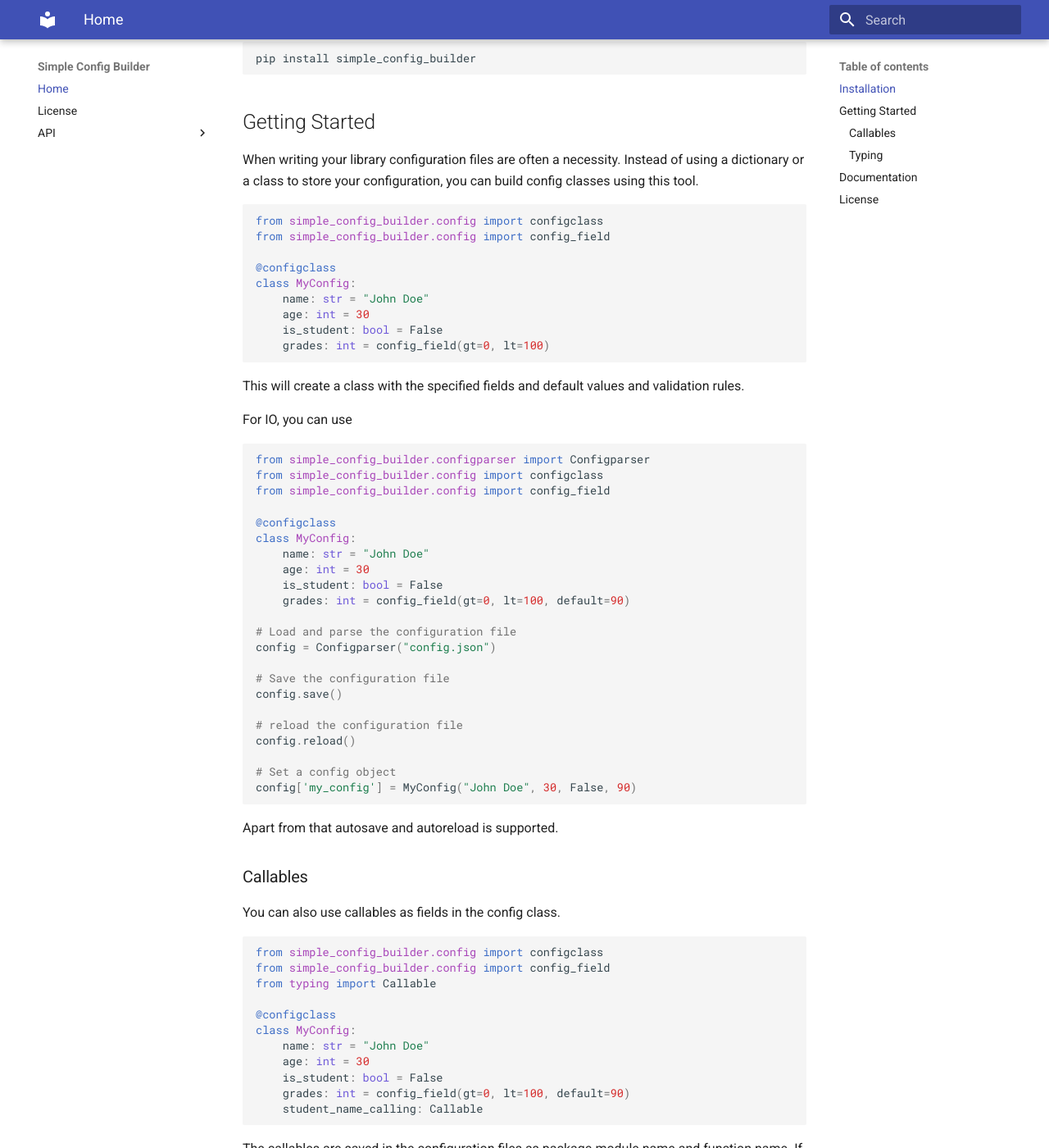
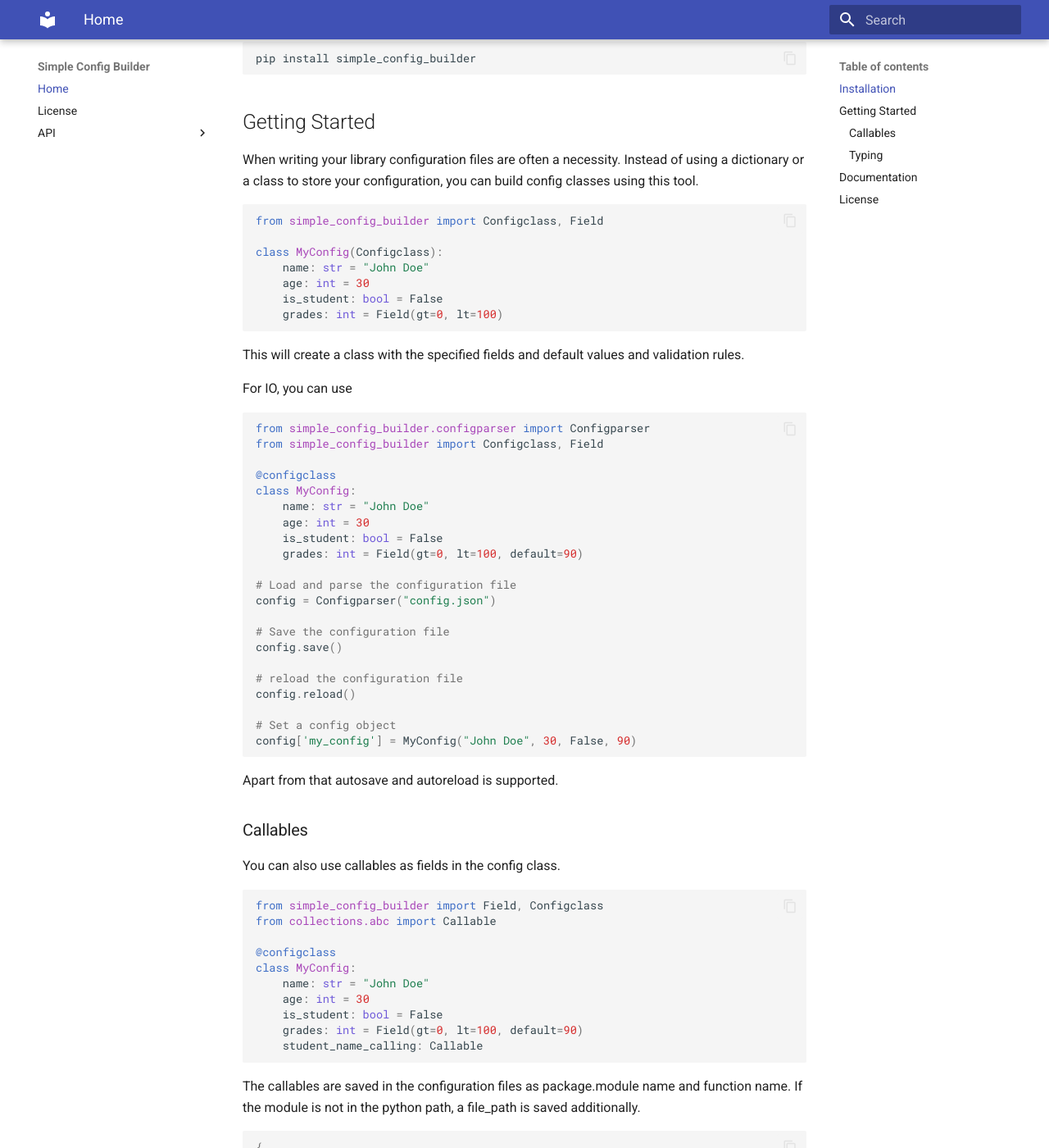
Before and after one commit to jogehl/config, an MkDocs documentation site: the page built from docs/index.md, in a window 1280 px wide and 1400 px high, scrolled down 245 px. Shown: the whole window at 82% size. Built offline with MkDocs 1.6.1 and Material for MkDocs 9.7.7, drawn with Linux system fonts in a browser that asks for light colours; the version menu is left out; some of the changed text lies outside the part shown.

Commit message:
Update docs

````diff
--- a/docs/index.md
+++ b/docs/index.md
@@ -14,15 +14,13 @@ Instead of using a dictionary or a class to store your configuration,
 you can build config classes using this tool.
 
 ```python
-from simple_config_builder.config import configclass
-from simple_config_builder.config import config_field
+from simple_config_builder import Configclass, Field
 
-@configclass
-class MyConfig:
+class MyConfig(Configclass):
     name: str = "John Doe"
     age: int = 30
     is_student: bool = False
-    grades: int = config_field(gt=0, lt=100)
+    grades: int = Field(gt=0, lt=100)
 ```
 
 This will create a class with the specified fields and default values and validation rules.
@@ -30,15 +28,14 @@ This will create a class with the specified fields and default values and valida
 For IO, you can use
 ```python
 from simple_config_builder.configparser import Configparser
-from simple_config_builder.config import configclass
-from simple_config_builder.config import config_field
+from simple_config_builder import Configclass, Field
 
 @configclass
 class MyConfig:
     name: str = "John Doe"
     age: int = 30
     is_student: bool = False
-    grades: int = config_field(gt=0, lt=100, default=90)
+    grades: int = Field(gt=0, lt=100, default=90)
 
 # Load and parse the configuration file
 config = Configparser("config.json")
@@ -58,16 +55,15 @@ Apart from that autosave and autoreload is supported.
 ### Callables
 You can also use callables as fields in the config class.
 ```python
-from simple_config_builder.config import configclass
-from simple_config_builder.config import config_field
-from typing import Callable
+from simple_config_builder import Field, Configclass
+from collections.abc import Callable
 
 @configclass
 class MyConfig:
     name: str = "John Doe"
     age: int = 30
     is_student: bool = False
-    grades: int = config_field(gt=0, lt=100, default=90)
+    grades: int = Field(gt=0, lt=100, default=90)
     student_name_calling: Callable
 ```
 The callables are saved in the configuration files as package.module
@@ -91,15 +87,15 @@ a file_path is saved additionally.
 
 
 ### Typing
-A decorated class is of type Configclass so that type hints can be used.
+Because the Configclass is based on pydantic, you can use all the features of pydantic,
+like type hints, validation, and more.
+You can use the `Field` from pydantic to define constraints on the fields.
 
 ```python
-from simple_config_builder.config import configclass, Configclass
-from simple_config_builder.config import config_field
+from simple_config_builder import Configclass
 
 
-@configclass
-class MyConfig:
+class MyConfig(Configclass):
     name: str = "John Doe"
     age: int = 30
     is_student: bool = False
--- a/mkdocs.yml
+++ b/mkdocs.yml
@@ -11,7 +11,10 @@ nav:
         - Utils: apis/utils.md
 
 
-theme: material
+theme:
+    name: material
+    features:
+        - content.code.copy
 plugins:
     - search
     - autorefs
@@ -24,6 +27,8 @@ plugins:
                     docstring_section_style: spacy
                     show_type_annotations: true
                     show_signature: false
+                import:
+                - https://docs.pydantic.dev/latest/objects.inv
     - include-markdown
     - mike
 markdown_extensions:
````
Also changed, not shown: docs/api.md (deleted, +0 -1 lines).
